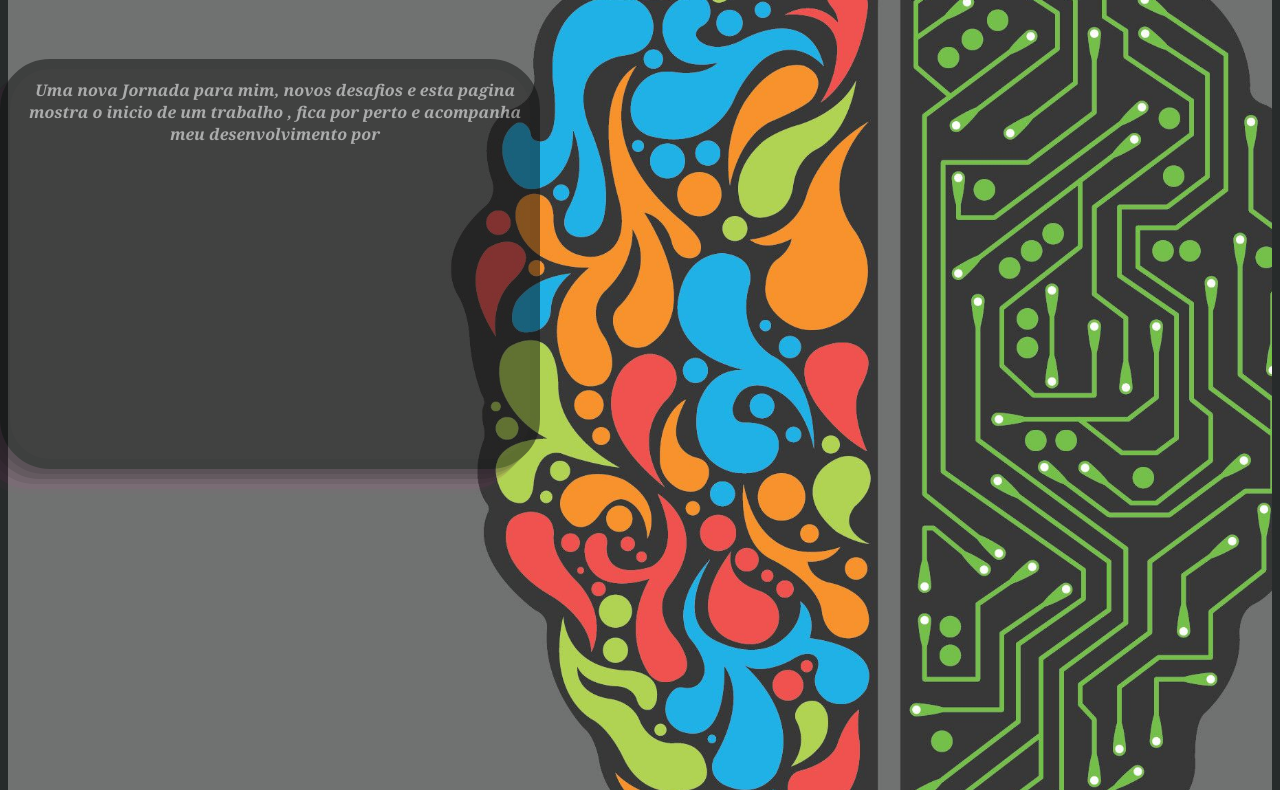
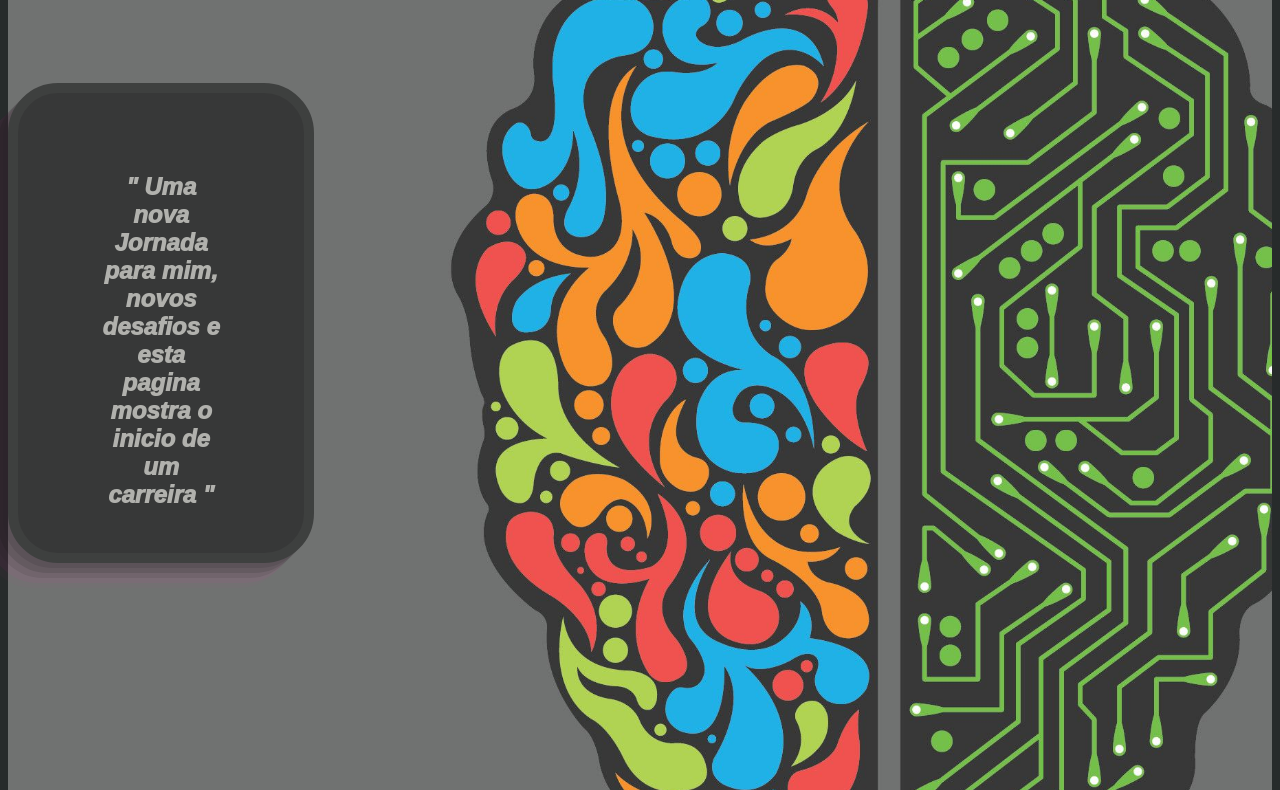
Before and after one commit to lucasDOarruda/Build-a-Personal-Website, a plain HTML site: page index.html in a window 1280 px wide. Shown: the part 177-967 px from the top of the page. Drawn offline with Linux system fonts and the light colour scheme.

Commit message:
git commit master

```diff
--- a/index.html
+++ b/index.html
@@ -3,6 +3,9 @@
 
 <head>
 
+  <title>Lucas. A</title>
+
+</head>
 
   <body>
 
@@ -12,22 +15,12 @@
 
 
  <link rel="stylesheet" href="style.css">
- <h1>Lucas arruda
- </h1>
-
-<p style="padding-left: -50px; padding-top: 10px; padding-right: 5px;
-
- <title>lucas. A</title>
+ <h1>Lucas Arruda</h1>
 
 
- </head>
+<p>  " Uma nova Jornada para mim,
+novos desafios e esta pagina mostra o inicio de um carreira "</p>
 
-
- <h3 style="line-height:3.5em;>
-
- Uma nova Jornada para mim,
- novos desafios e esta pagina mostra o inicio de um trabalho , fica por perto e acompanha
- meu desenvolvimento por </h3>
 
 
 
--- a/style.css
+++ b/style.css
@@ -38,23 +38,16 @@ h3 {
 }
 
 p {
+display: flexbox;
 border: 10px solid rgb(14, 15, 15);
 padding: 80px;
 text-align: center;
-  color:rgb(231, 231, 231);
+color:rgb(241, 241, 234);
 background-color: rgb(3, 3, 3);
-  font-size: medium;
-  font-weight: 700;
+font-size: x-large;
+font-weight: 1000;
 font-style: italic;
-  width: 500px;
-  height: 400px;
-  margin: 100px;
-  margin-left: -8px;
-  margin-top: 6px;
-  padding-top: 50px;
-  padding-left: 15px;
 border-radius: 50px;
-  border-start-end-radius: 50px;
 box-shadow: rgba(46, 29, 40, 0.4) -5px 5px, rgba(31, 22, 27, 0.3) -10px 10px, rgba(36, 19, 30, 0.2) -15px 15px, rgba(240, 46, 170, 0.1) -20px 20px, rgba(240, 46, 170, 0.05) -25px 25px;
 opacity: 0.5;
 
@@ -62,7 +55,9 @@ p {
 }
 
 p {
-  font-family: "Georgia";
+font-family: Arial, Helvetica, sans-serif;
+float: left;
+font-style: oblique;
 }
 
 
@@ -82,23 +77,10 @@ body {
 font-family: Copperplate, Papyrus, fantasy;
 }
 
-h3 {
-  border: 50px;
-  width: 400px;
-  margin: 5px;
-  background:rosybrown;
-  text-align: center;
-  font-family: 'Segoe UI', Tahoma, Geneva, Verdana, sans-serif;
-  padding-left: 100px;
-  padding-right: 150px;
-  border-radius: 10px;
-  border-start-end-radius: 10px;
-  border-width: 200px;
-  box-shadow: rgba(41, 31, 37, 0.4) -5px 5px, rgba(221, 75, 148, 0.3) -10px 10px, rgba(22, 19, 21, 0.2) -15px 15px, rgba(158, 41, 115, 0.1) -20px 20px, rgba(8, 3, 6, 0.05) -25px 25px;
 
 
 
-}
+
 img {
 width: 600px;
 padding-right: 1000px;
@@ -107,6 +89,8 @@ img {
 
 p {
 height:300px;
-  background-color:#141313;
-  text-transform: unset;
+width: 10%;
+background-color:#000000;
+text-align: center;
+
 }
```
Lines whose indentation alone changed are shown as unchanged.
